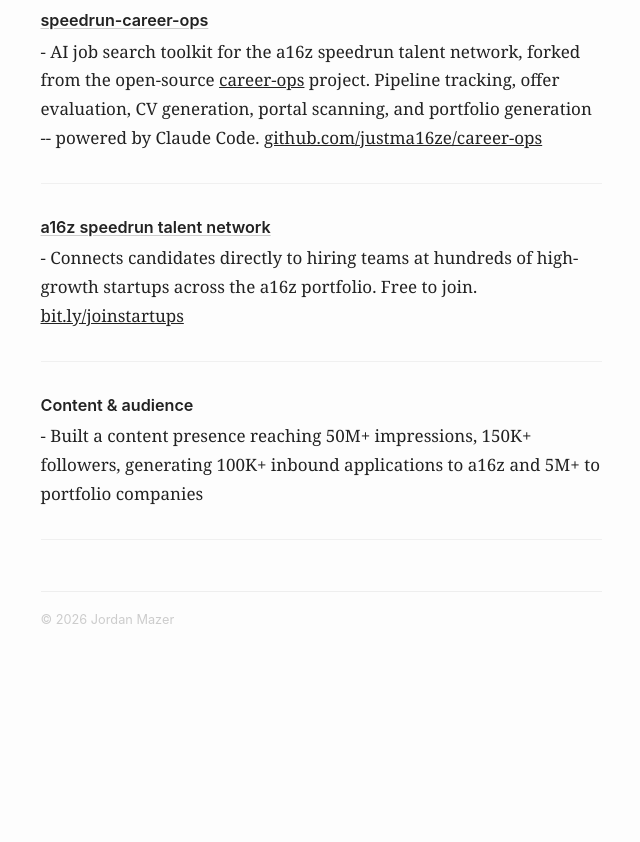
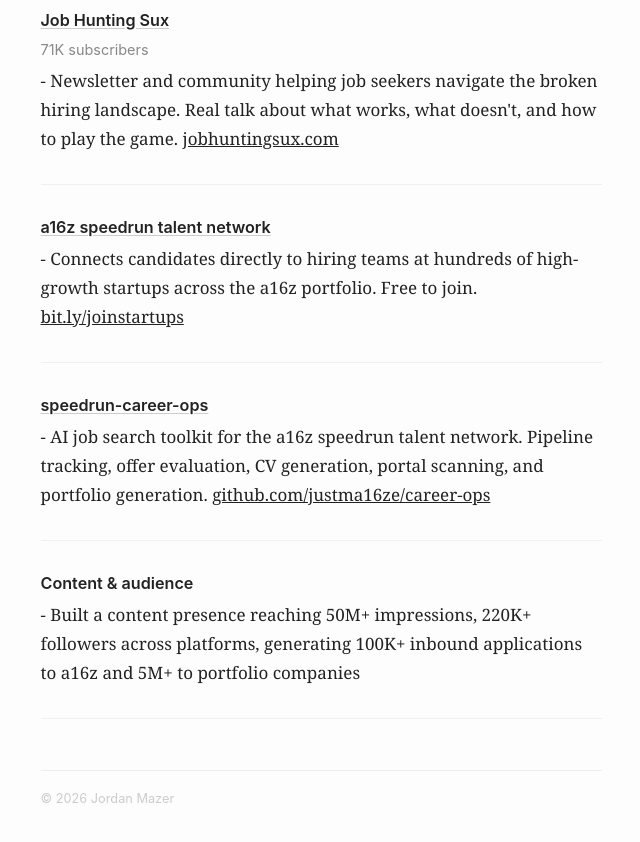
Before and after one commit to justma16ze/portfolio, a plain HTML site: page work.html in a window 1280 px wide. Shown: the part 214-1056 px from the top of the page, without its empty margins (319-959 px from the left). Before the commit the page ends 887 px from the top, so only its background shows below. Drawn offline with Linux system fonts and the light colour scheme.

Commit message:
Add Job Hunting Sux (71K subs), update followers to 220K, clean up copy

```diff
--- a/work.html
+++ b/work.html
@@ -48,9 +48,10 @@
 </head>
 <body>
 <nav><a href="index.html" class="site-name">Jordan Mazer</a> <a href="index.html">Home</a> <span class="nav-active">Work</span> <a href="experience.html">Experience</a> <a href="about.html">About</a></nav>
-<h1>Work</h1><p>Selected projects and things I've built.</p><div class="project"><h3><a href="https://github.com/justma16ze/career-ops">speedrun-career-ops</a></h3><p>- AI job search toolkit for the a16z speedrun talent network, forked from the open-source <a href="https://github.com/santifer/career-ops" target="_blank" rel="noopener">career-ops</a> project. Pipeline tracking, offer evaluation, CV generation, portal scanning, and portfolio generation -- powered by Claude Code. <a href="https://github.com/justma16ze/career-ops" target="_blank" rel="noopener">github.com/justma16ze/career-ops</a></p></div>
+<h1>Work</h1><p>Selected projects and things I've built.</p><div class="project"><h3><a href="https://www.jobhuntingsux.com/">Job Hunting Sux</a></h3><p class="metric">71K subscribers</p><p>- Newsletter and community helping job seekers navigate the broken hiring landscape. Real talk about what works, what doesn't, and how to play the game. <a href="https://www.jobhuntingsux.com/" target="_blank" rel="noopener">jobhuntingsux.com</a></p></div>
 <div class="project"><h3><a href="https://bit.ly/joinstartups">a16z speedrun talent network</a></h3><p>- Connects candidates directly to hiring teams at hundreds of high-growth startups across the a16z portfolio. Free to join. <a href="https://bit.ly/joinstartups" target="_blank" rel="noopener">bit.ly/joinstartups</a></p></div>
-<div class="project"><h3>Content &amp; audience</h3><p>- Built a content presence reaching 50M+ impressions, 150K+ followers, generating 100K+ inbound applications to a16z and 5M+ to portfolio companies</p></div>
+<div class="project"><h3><a href="https://github.com/justma16ze/career-ops">speedrun-career-ops</a></h3><p>- AI job search toolkit for the a16z speedrun talent network. Pipeline tracking, offer evaluation, CV generation, portal scanning, and portfolio generation. <a href="https://github.com/justma16ze/career-ops" target="_blank" rel="noopener">github.com/justma16ze/career-ops</a></p></div>
+<div class="project"><h3>Content &amp; audience</h3><p>- Built a content presence reaching 50M+ impressions, 220K+ followers across platforms, generating 100K+ inbound applications to a16z and 5M+ to portfolio companies</p></div>
 <footer>&copy; 2026 Jordan Mazer</footer>
 </body>
 </html>
```
Also changed, not shown: about.html (+1 -1 lines), experience.html (+1 -1 lines), index.html (+1 -1 lines).
